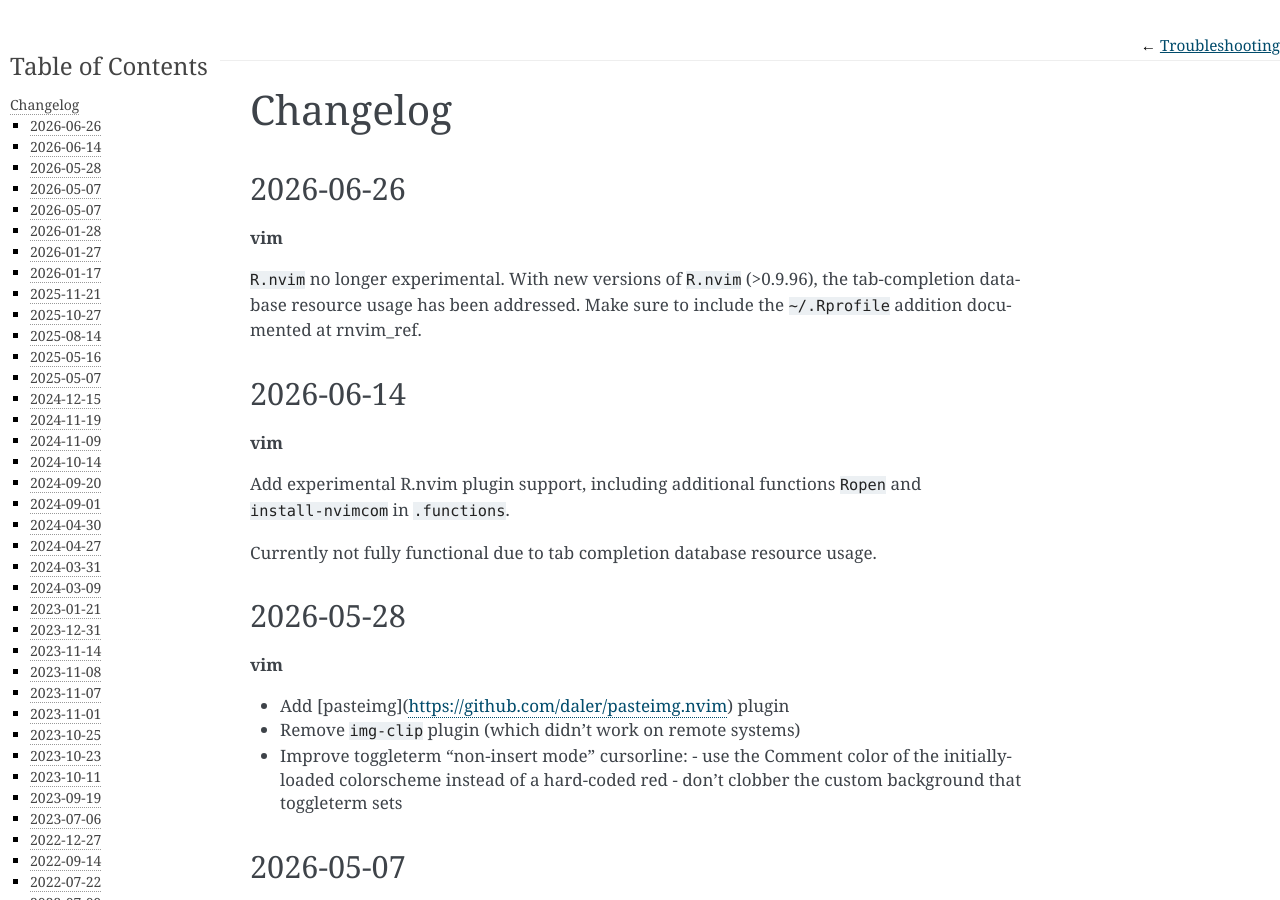
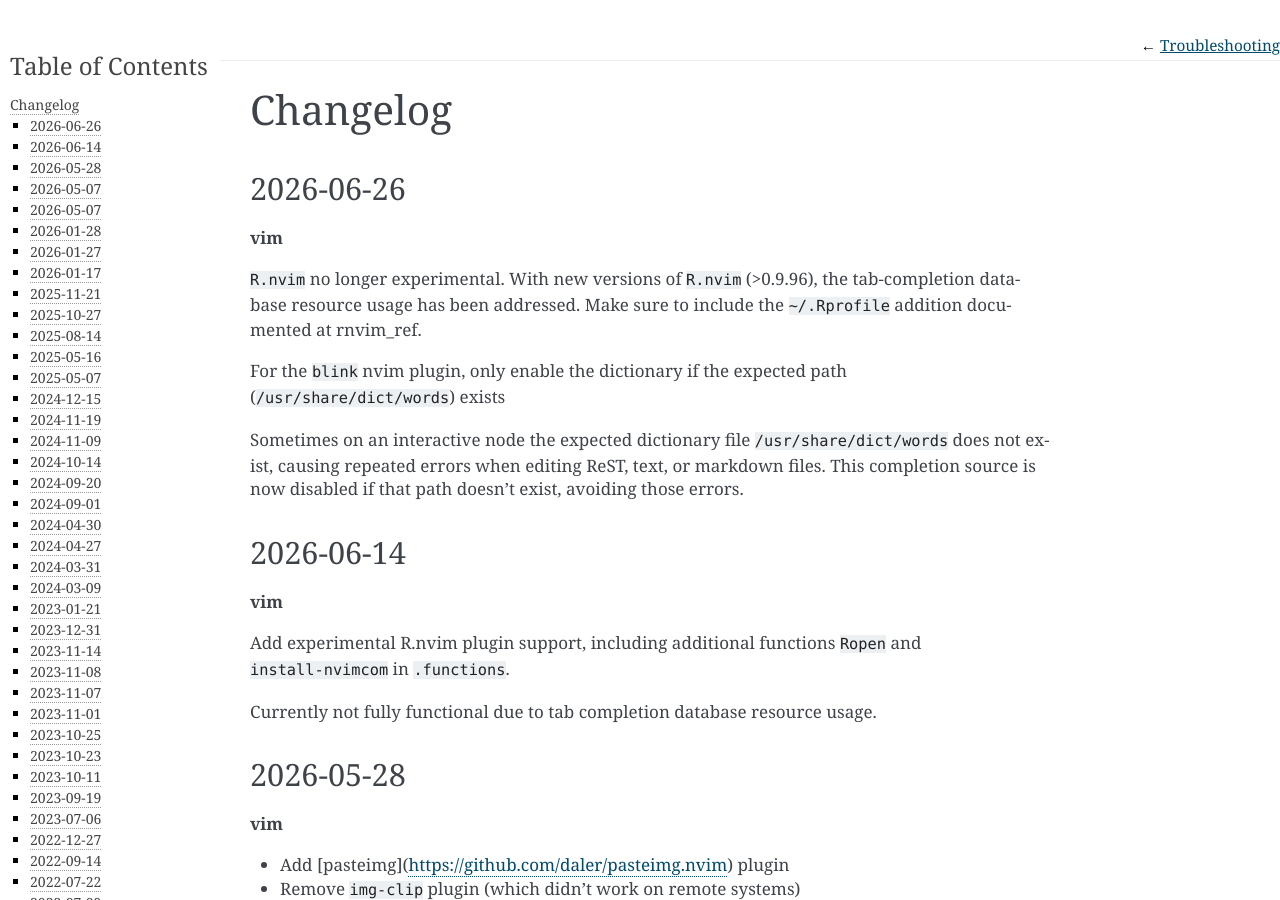
Before and after one commit to daler/dotfiles, a Sphinx documentation site: the page built from docs/changelog.rst, in a window 1280 px wide and 900 px high. Built offline with Sphinx 7.4.7, drawn with Linux system fonts in a browser that asks for light colours.

Commit message:
disable dictionary completion if expected path missing

```diff
--- a/docs/changelog.rst
+++ b/docs/changelog.rst
@@ -9,6 +9,14 @@ Changelog
 ``R.nvim`` no longer experimental. With new versions of ``R.nvim`` (>0.9.96),
 the tab-completion database resource usage has been addressed. Make sure to
 include the :file:`~/.Rprofile` addition documented at :ref:`rnvim_ref`.
+
+For the ``blink`` nvim plugin, only enable the dictionary if the expected path
+(:file:`/usr/share/dict/words`) exists
+
+Sometimes on an interactive node the expected dictionary file
+:file:`/usr/share/dict/words` does not exist, causing repeated errors when
+editing ReST, text, or markdown files. This completion source is now disabled
+if that path doesn't exist, avoiding those errors.
 
 2026-06-14
 ----------
```
Also changed, not shown: 1 other file.
